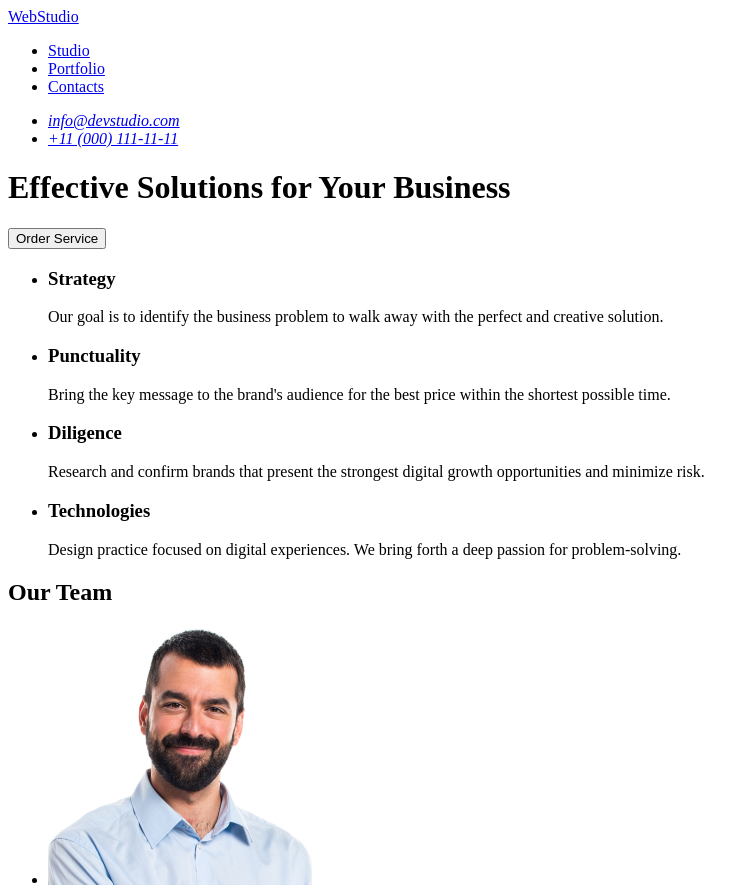
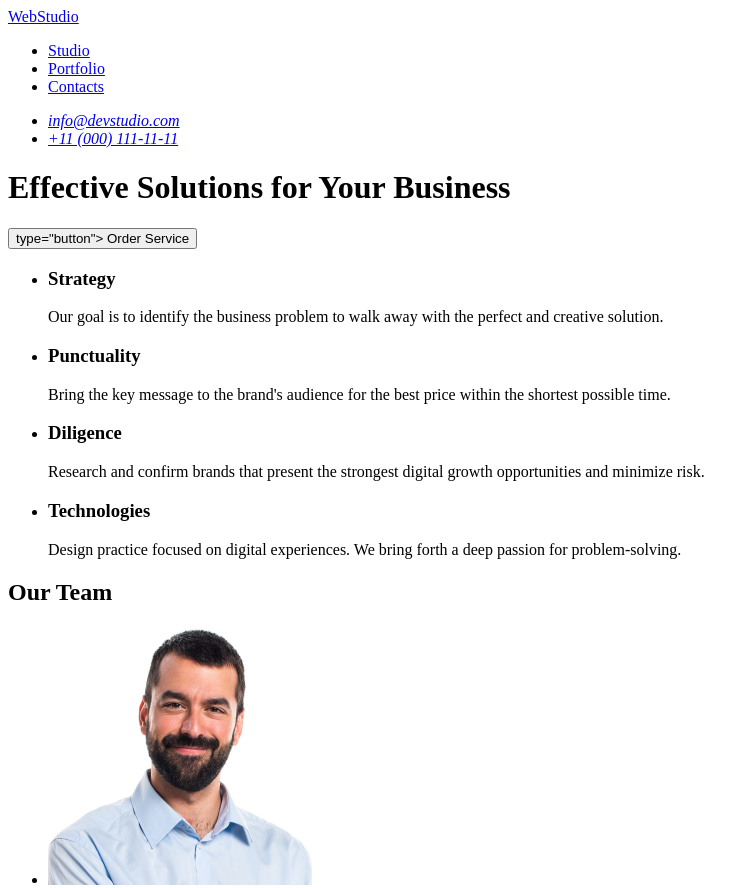
Before and after one commit to mykola170/goit-markup-hw-01, a plain HTML site: page index.html in a window 1280 px wide. Shown: the top 888 px of the page, without its empty margins (0-754 px from the left). Drawn offline with Linux system fonts and the light colour scheme.

Commit message:
add index file

```diff
--- a/index.html
+++ b/index.html
@@ -39,11 +39,9 @@
 
     <main>
 <!-- Section 1-->
-        <h1>  Effective Solutions
-            for Your Business  </h1>
+        <h1>Effective Solutions for Your Business</h1>
 
-
-            <button type="button"> Order Service</button>
+        <button> type="button"> Order Service</button>
 
 <!--<h2> Section 2</h2>-->
 <ul>
```
